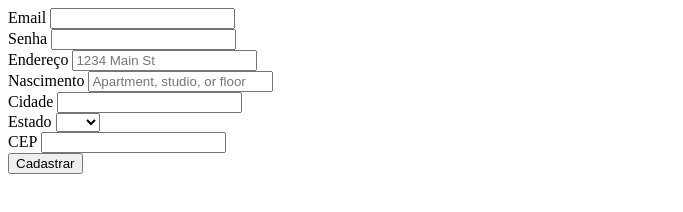
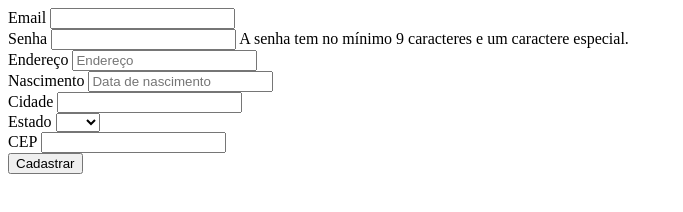
Before and after one commit to PLN141/fs36-js, a plain HTML site: page Desktop/pasta prova/prova_logica_FS36/cadastro.html in a window 1280 px wide. Shown: the whole page, without its empty margins (0-683 px from the left). Drawn offline with Linux system fonts and the light colour scheme.

Commit message:
subindo as alterações

```diff
--- a/Desktop/pasta prova/prova_logica_FS36/cadastro.html
+++ b/Desktop/pasta prova/prova_logica_FS36/cadastro.html
@@ -14,14 +14,17 @@
         <div class="col-md-6">
           <label for="inputPassword4" class="form-label">Senha</label>
           <input type="password" class="form-control" id="inputPassword4">
+          <span id="passwordHelpInline" class="form-text"></span>
+            A senha tem no mínimo 9 caracteres e um caractere especial.
+          </span>
         </div>
         <div class="col-12">
           <label for="inputAddress" class="form-label">Endereço</label>
-          <input type="text" class="form-control" id="inputAddress" placeholder="1234 Main St">
+          <input type="text" class="form-control" id="inputAddress" placeholder="Endereço">
         </div>
         <div class="col-12">
-          <label for="inputAddress2" class="form-label">Nascimento</label>
-          <input type="number" class="date" id="nascimento" placeholder="Apartment, studio, or floor">
+          <label for="inputNascimento" class="form-label">Nascimento</label>
+          <input type="data" class="date" id="nascimento" placeholder="Data de nascimento">
         </div>
         <div class="col-md-6">
           <label for="inputCity" class="form-label">Cidade</label>
```
Also changed, not shown: Desktop/pasta prova/prova_logica_FS36/home.html (+1 -0 lines), Desktop/pasta prova/prova_logica_FS36/index.html (+3 -2 lines), Desktop/pasta prova/prova_logica_FS36/login.html (+1 -3 lines).
